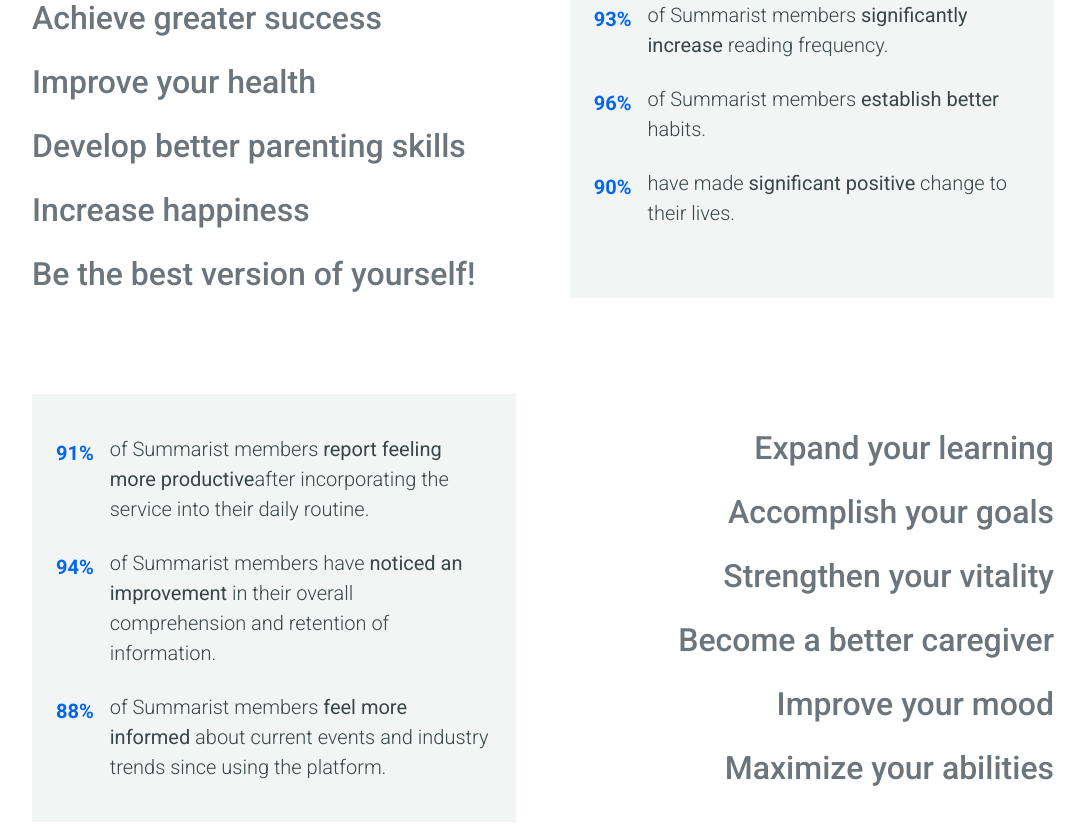
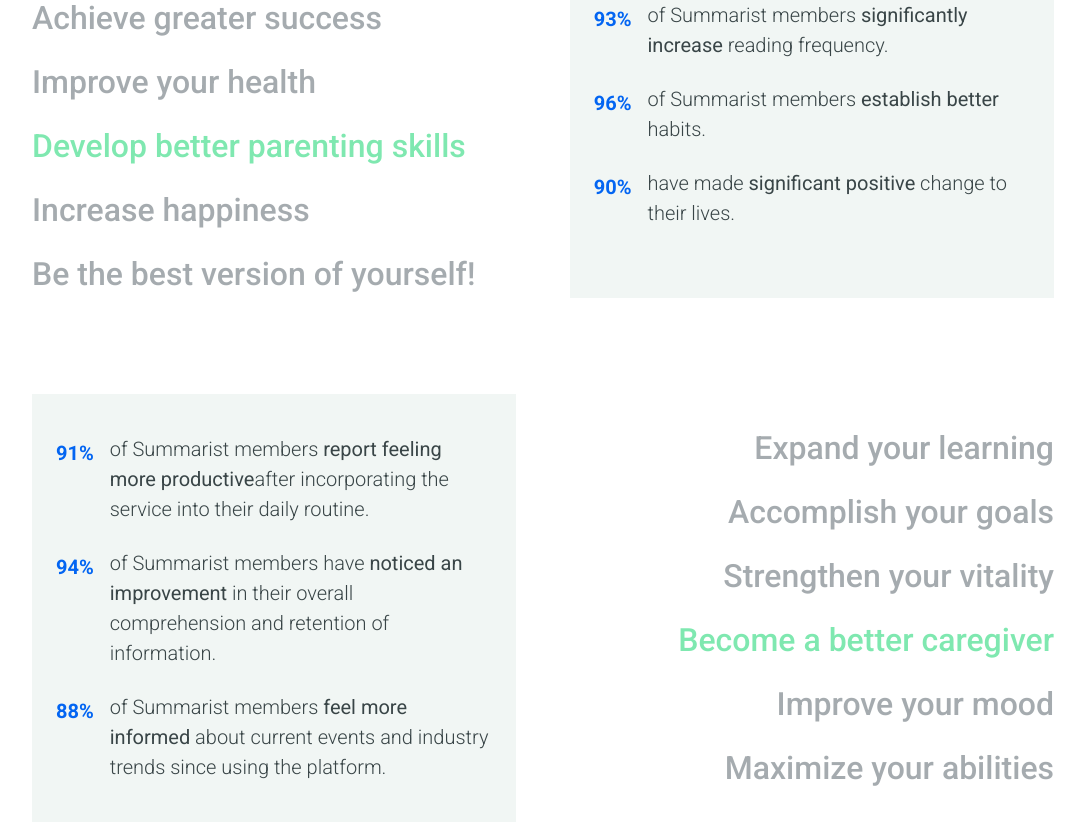
Before and after one commit to ommastic/project-2-using-Nextjs, a Next.js app: page / in a window 1280 px wide. Shown: the part 1000-1824 px from the top of the page, without its empty margins (97-1182 px from the left). Built offline with nearby package versions, Linux system fonts and the light colour scheme.

Commit message:
active page adjustments

```diff
--- a/app/globals.css
+++ b/app/globals.css
@@ -167,6 +167,20 @@
   font-weight: 300;
   margin-bottom: 24px;
   line-height: 1.5;
+}
+
+/* ACTIVE TITLE */
+.statistics__heading{
+  color: #6b757b;
+  font-weight: 500;
+  font-size: 32px;
+  margin-bottom: 16px;
+  transition: color 250ms ease, transform 250ms ease, opacity 250ms ease;
+  opacity: 0.6;
+}
+
+.statistics__heading.is-active{
+  color: #2bd97c;
 }
 
 /* FEATURES */
--- a/components/Features.tsx
+++ b/components/Features.tsx
@@ -1,6 +1,39 @@
+"use client"
+
 import { AiFillAudio, AiFillBulb, AiFillFileText } from "react-icons/ai";
+import { useState, useEffect } from "react";
+
+const leftHeadings = [
+  "Enhance your knowledge",
+  "Achieve greater success",
+  "Improve your health",
+  "Develop better parenting skills",
+  "Increase happiness",
+  "Be the best version of yourself!",
+]
+
+const rightHeadings = [
+  "Expand your learning",
+  "Accomplish your goals",
+  "Strengthen your vitality",
+  "Become a better caregiver",
+  "Improve your mood",
+  "Maximize your abilities",
+]
+
 
 export default function features(){
+    const [activeTitle, setActiveTitle] = useState(0)
+
+    useEffect(() => {
+        const val = setInterval(() => {
+            setActiveTitle(prev => (prev + 1) % leftHeadings.length)
+        }, 2000)
+        return () => clearInterval(val)
+    }, [])
+
+
+
     return (
         <section id="features">
       <div className="container">
@@ -37,16 +70,11 @@
           </div>
           <div className="statistics__wrapper">
             <div className="statistics__content--header">
-              <div className="statistics__heading">Enhance your knowledge</div>
-              <div className="statistics__heading">Achieve greater success</div>
-              <div className="statistics__heading">Improve your health</div>
-              <div className="statistics__heading">
-                Develop better parenting skills
-              </div>
-              <div className="statistics__heading">Increase happiness</div>
-              <div className="statistics__heading">
-                Be the best version of yourself!
-              </div>
+              {leftHeadings.map((text, i)=> (
+                <div key={text} className={`statistics__heading ${i === activeTitle ? "is-active" : ""}`}>
+                    {text}
+                </div>
+              ))}
             </div>
             <div className="statistics__content--details">
               <div className="statistics__data">
@@ -99,12 +127,11 @@
             <div
               className="statistics__content--header statistics__content--header-second"
             >
-              <div className="statistics__heading">Expand your learning</div>
-              <div className="statistics__heading">Accomplish your goals</div>
-              <div className="statistics__heading">Strengthen your vitality</div>
-              <div className="statistics__heading">Become a better caregiver</div>
-              <div className="statistics__heading">Improve your mood</div>
-              <div className="statistics__heading">Maximize your abilities</div>
+              {rightHeadings.map((text, i) => (
+                <div key={text} className={`statistics__heading ${i === activeTitle ? "is-active" : ""}`}>
+                    {text}
+                </div>
+              ))}
             </div>
           </div>
         </div>
```
